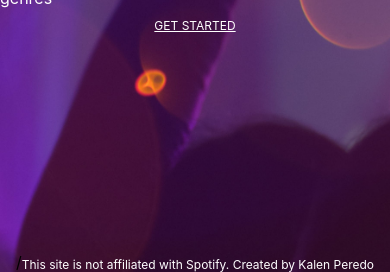
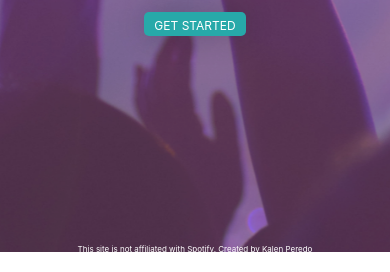
Before and after one commit to kaleper/Spotifeye, a website: page public/index.ejs in a window 390 px wide. Shown: the part 592-864 px from the top of the page. Drawn offline with nearby package versions, Linux system fonts and the light colour scheme; files that its build step writes are made by us from their sources; a web font is replaced by a local one.

Commit message:
Update index and dashboard styles, add media queries to dashboard.ejs
Gradient background added to dashboard.ejs. Added media queries to dashboard.ejs, modifying grid columns and padding for different screen sizes. Added disclaimer to dashboard.ejs. Added 'GET STARTED' button to index page. Added opacity to index to enhance readability.

```diff
--- a/package.json
+++ b/package.json
@@ -1,7 +1,7 @@
 {
-    "name": "spotify-app",
-    "version": "0.0.1",
-    "description": "Displays spotify data",
+    "name": "Spotifeye",
+    "version": "1.0.1",
+    "description": "Utilizes Spotify's API to authenticate a user using their Spotify credentials and display their top tracks, artists, and genres.",
     "main": "server.js",
     "scripts": {
         "start": "nodemon server.js"
--- a/public/dashboard.css
+++ b/public/dashboard.css
@@ -5,53 +5,119 @@
     font-weight: normal;
     font-family: 'Inter', sans-serif;
     color:white;
-    background-color:rgb(111, 70, 166);
+
+
 }
 
+
 .grid-container {
+    gap: 50px;
+    padding: 10px 300px 10px 300px;
     display: grid;
-    width:100vw;
-    height:100vh;
 
-    grid-template-columns: 1fr 200px 1fr;
-    grid-template-rows: 300px 1fr 1fr 50px;
-    gap: 10px;
-    padding: 10px 300px 10px 300px;
+    grid-template-columns: auto 200px auto;
+    grid-template-rows: 300px auto auto auto;
+
+    grid-template-areas:
+        ". header ."
+        "tracks . genres"
+        "artists . ."
+        ". footer ."
+
+
+}
+@media (max-width:1500px) {
+    .grid-container {
+        padding: 10px 25px 10px 25px;
+    }
+
+}
+
+@media (max-width:1024px) {
+
+    .grid-container {
+        padding: 10px 25px 10px 25px;
+
+        grid-template-columns: auto;
+        grid-template-rows: auto auto auto auto auto;
+        grid-template-areas:
+            "header"
+            "tracks"
+            "artists"
+            "genres"
+            "footer"
+    }
+
+}
+
+
+.grid-container {
+
+    position: relative;
+    isolation: isolate;
+
+}
+
+.grid-container::after {
+    content: '';
+    inset: 0;
+    z-index: -1;
+    background-image:url('background.jpg');
+    background-size: cover;
+    position: absolute;
+    background-position: center;
+    background-repeat: no-repeat;
+    opacity: 0.75;
 
 }
 
 .info-header {
-
     font-size: 30px;
     margin-bottom:30px;
 }
 .header-container {
+    grid-area: header;
     display:flex;
     flex-direction: column;
+    align-items: center;
+}
 
-    align-items: center;
-    grid-column: 2 / 3;
-
+@media (max-width:1024px) {
+    .header-container {
+        display:flex;
+        align-items: start;
+        margin-bottom: 75px;
+    }
 }
 
 .top-tracks-container {
+    grid-area: tracks;
 
-    grid-row: 2 / 3;
     margin-bottom: 40px;
 }
 
 .top-artists-container {
+    grid-area: artists;
 
-    grid-row: 3 / 4;
-}
-.top-genres-container {
-    grid-row: 2 / 3;
-    grid-column: 3 / 4;
 }
 
+.top-genres-container {
+    grid-area: genres;
+
+}
+
+.footer-container {
+    width:100vh;
+    font-size: 0.5rem;
+    grid-area: footer;
+    display: flex;
+    align-items:end;
+
+}
 #user-container {
     display: flex;
     align-items: center;
+    justify-content: end;
     margin-top: 15px;
     font-size: 15px;
 
@@ -81,6 +147,7 @@
 
 #site-name {
     font-size: 100px;
+    font-weight:900;
 }
 
 
@@ -136,4 +203,5 @@ li {
     height: 500px;
     width: 500px;
     margin-left: 50px;
+
 }
--- a/public/dashboard.ejs
+++ b/public/dashboard.ejs
@@ -7,6 +7,7 @@
     <link rel="stylesheet" href="https://fonts.google.com/specimen/Inter">
      <!-- Chart -->
     <script src="https://cdn.jsdelivr.net/npm/chart.js"></script>
+    <meta name="viewport" content="width=device-width, initial-scale=1">
     <title>spotifeye</title>
 </head>
 
@@ -87,6 +88,9 @@
                 <!-- aria-label and role are for accessibility -->
                 <canvas id="pie-chart" aria-label="Pie Chart Displaying Top Genres" role="img"></canvas>
             </div>
+        </div>
+        <div class="footer-container">
+            <h3 id= "disclaimer"> This site is not affiliated with Spotify. Created by Kalen Peredo</h3>
         </div>
 
     </div>
--- a/public/index.ejs
+++ b/public/index.ejs
@@ -12,7 +12,6 @@
 <body>
     <div id = "page-container" >
         <div id="header-container" >
-
             <div class = wrapper>
                 <h1 id = "header-title"> spotifeye</h1>
             </div>
@@ -20,10 +19,10 @@
             <h2 id = "header-description"> look at your spotify data
             </h2>
             <h2 id = "header-description2"> provides stats for your top songs, artists and genres</h2>
-            <h3 id = "log-in"></h1><a href="/authorize">GET STARTED</a>
+            <button id = "log-in"></h1><a href="/authorize">GET STARTED</a>
 
         </div>
-        <div id="footer-container">/
+        <div id="footer-container">
             <h3 id= "disclaimer"> This site is not affiliated with Spotify. Created by Kalen Peredo</h3>
         </div>
     </div>
--- a/public/styles.css
+++ b/public/styles.css
@@ -1,49 +1,75 @@
 * {
     box-sizing: border-box;
     font-weight:normal;
+    font-size: 1rem;
     margin: 0;
     padding: 0;
-    font-size:1rem;
     font-family: 'Inter', sans-serif;
 }
 
-body{
+#page-container {
+
+    position: relative;
+    isolation: isolate;
+    min-height: 100dvh;
+}
+
+#page-container::after {
+    content: '';
+    position: absolute;
+    inset: 0;
+    z-index: -1;
     background-image:url('background2.jpg');
     background-size: cover;
     background-repeat: no-repeat;
+    background-attachment: fixed;
+    background-position: center;
+    height: 100%;
+    opacity: 0.85;
 }
 
-.wrapper {
-    display: flex;
-    align-items:center;
-}
 img {
     max-width:200px;
+}
+
+a {
+    font-size: 0.75rem;
+    text-decoration: none;
+    color:  white;
 
 }
 
-#log-in, a {
-    font-size: 0.75rem;
+#log-in{
+    margin-top: 10px;
+    text-decoration: none;
+    color:  white;
+    border-radius: 5px;
+    padding: 2px 10px 2px 10px;
+    border:none;
+    box-shadow: 0px 0px 30px 0px rgba(0, 0, 0, 0.2);
+    background-color: rgb(39, 169, 169);
+
 }
 
-a {
-    color:white;
+#log-in:hover, a:hover {
+    transition: 0.5s;
+    background-color: rgb(6, 87, 226);
+
 }
+
 #header-container {
     display:flex;
     flex-direction: column;
     justify-content: center;
     align-items: center;
-    height:100vh;
+    min-height:99vh;
     gap: 5px;
-
     color:white;
 }
 
-
 #header-title {
-font-size: 5rem;
-font-weight: bold;
+    font-size: 5rem;
+    font-weight: bold;
 }
 
 #header-description {
@@ -51,13 +77,11 @@ font-weight: bold;
 }
 
 #footer-container {
-     display:flex;
-     align-items: end;
-     justify-content: center;
+    margin-top: auto;
+    text-align: center;
 }
 
 #disclaimer {
-
     color: white;
-    font-size:0.75rem;
+    font-size:0.5rem;
 }
```
Also changed, not shown: CHANGES.md (+9 -1 lines), README.md, 1 other file.
